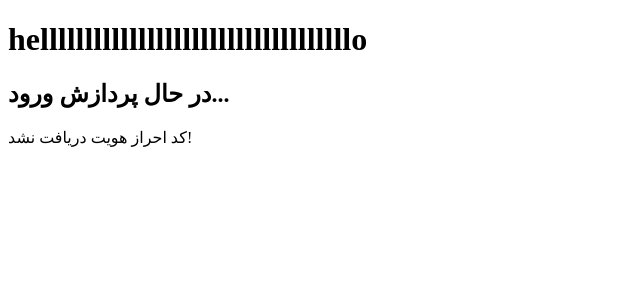
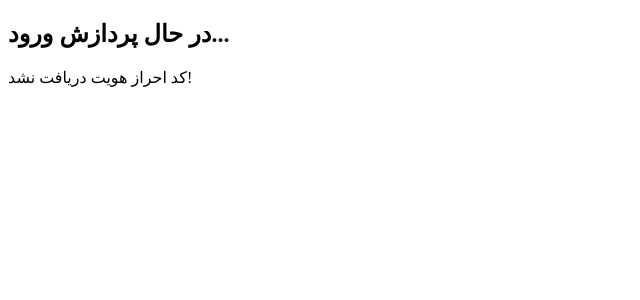
Before and after one commit to saeedalipanah/integration-with-canva, a Vue app: page /auth-callback in a window 1280 px wide. Shown: the top 300 px of the page, without its empty margins (0-640 px from the left). Built offline with nearby package versions, Linux system fonts and the light colour scheme; the HTML template or start-up script is replaced by a standard one.

Commit message:
fix: token params grant_type removed

```diff
--- a/src/views/AuthCallback.vue
+++ b/src/views/AuthCallback.vue
@@ -1,6 +1,5 @@
 <template>
   <div>
-    <h1>helllllllllllllllllllllllllllllllllllo</h1>
     <h2>در حال پردازش ورود...</h2>
     <p v-if="error">{{ error }}</p>
   </div>
@@ -23,15 +22,11 @@ export default {
     }
 
     try {
-      // اینجا باید با سرور خودت تبادل توکن کنی
-      // برای نمونه، فرض می‌کنیم سرور API ای دارد که توکن را می‌گیرد و دسترسی می‌دهد
-
-      // نمونه درخواست به سرور (آدرس و روش را با سرورت هماهنگ کن)
       console.log({ code })
       const response = await fetch('https://api.canva.com/rest/v1/oauth/token', {
         method: 'POST',
         headers: { 'Content-Type': 'application/x-www-form-urlencoded' },
-        body: new URLSearchParams(`grant_type=${code}`),
+        body: new URLSearchParams(`code=${code}`),
       })
 
       if (!response.ok) throw new Error('خطا در تبادل توکن')
@@ -42,7 +37,6 @@ export default {
       // ذخیره توکن در localStorage یا state مدیریت شده
       localStorage.setItem('canva_access_token', accessToken)
 
-      // هدایت به صفحه طراحی یا Return Navigation
       this.$router.push('/return-navigation')
     } catch (err) {
       console.log({ err })
```
